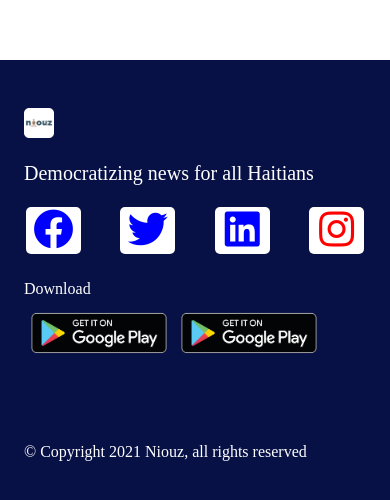
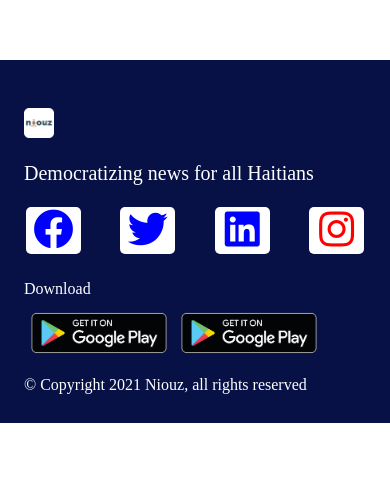
Before and after one commit to Niouz/testinglandingpage, a Next.js app: page / in a window 390 px wide. Shown: the part 330-830 px from the top of the page. Built offline with nearby package versions, Linux system fonts and the light colour scheme.

Commit message:
Add files via upload

```diff
--- a/styles/Footer.module.css
+++ b/styles/Footer.module.css
@@ -61,7 +61,7 @@
     }
 
     .download div {
-        margin: -3.5rem 0rem -1.5rem;
+        margin: -3.5rem 0rem;
         display: flex;
     }
 
@@ -72,7 +72,7 @@
 
     .copyright {
         /* font-size: 15px; */
-        margin-top: 35px;
+        margin-bottom: -35px;
     }
 
 }
```
